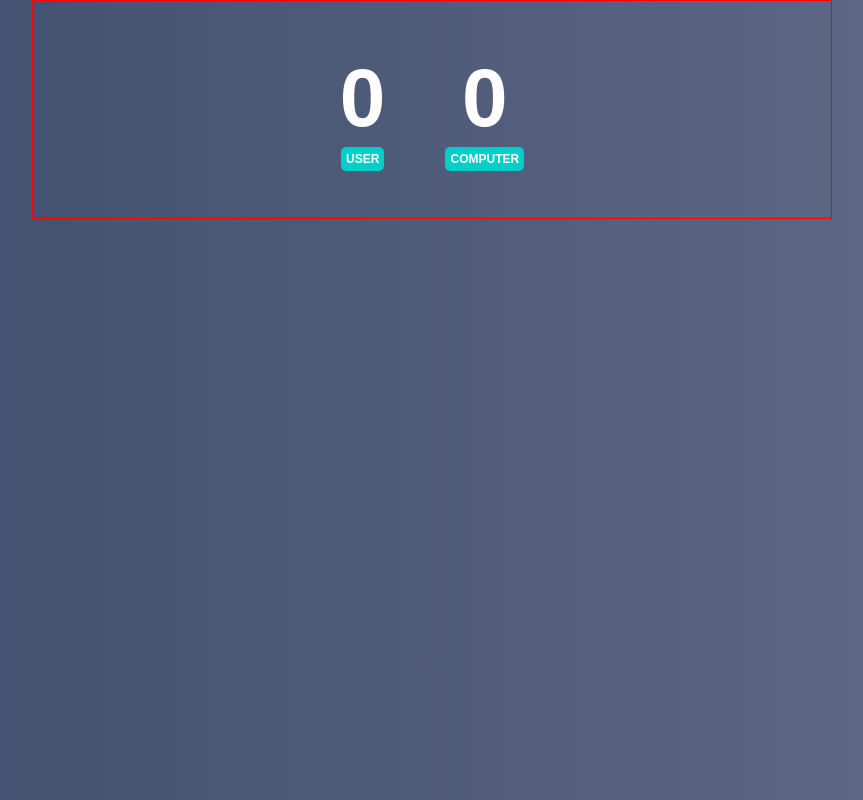
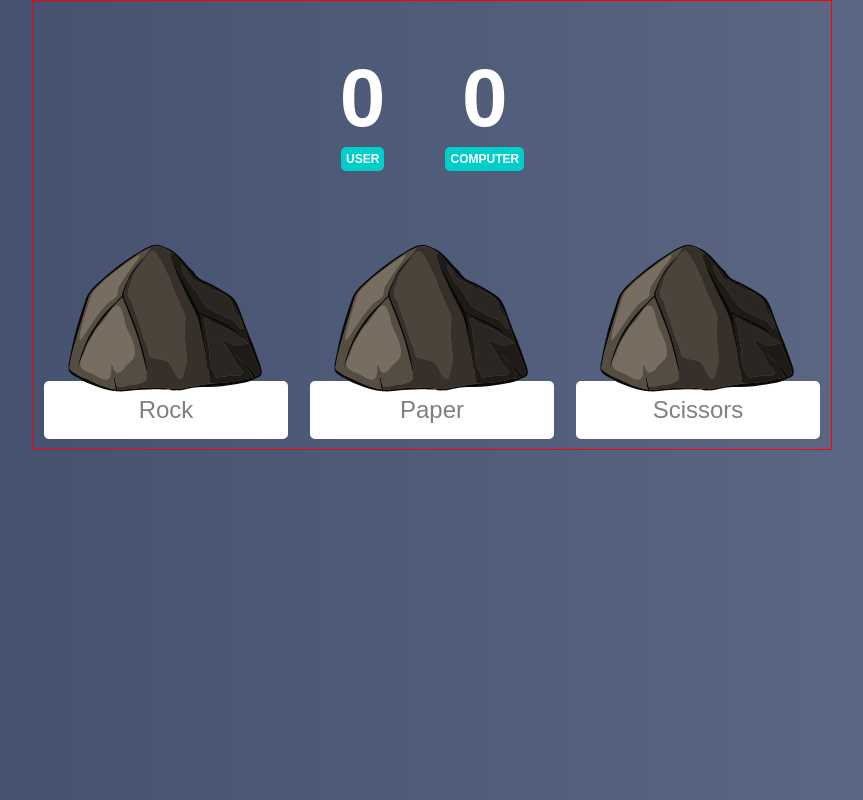
Before and after one commit to aleksiliu/rock-paper-scissors, a plain HTML site: page index.html in a window 1280 px wide. Shown: the whole page, without its empty margins (208-1071 px from the left). Drawn offline with Linux system fonts and the light colour scheme.

Commit message:
Add rock weapon

```diff
--- a/index.html
+++ b/index.html
@@ -25,6 +25,31 @@
 
         </div>
 
+        <div class="weapon__container">
+
+            <div class="weapon">
+
+                <img class="rock__img" src="img/rock.svg" alt="Rock">
+                <p class="rock__title"> Rock </p>
+
+            </div>
+
+            <div class="weapon">
+
+                <img class="rock__img" src="img/rock.svg" alt="Rock">
+                <p class="rock__title"> Paper </p>
+
+            </div>
+
+            <div class="weapon">
+
+                <img class="rock__img" src="img/rock.svg" alt="Rock">
+                <p class="rock__title"> Scissors </p>
+
+            </div>
+
+        </div>
+
     </div>
 
 </body>
--- a/styles.css
+++ b/styles.css
@@ -16,14 +16,13 @@ h3 {
 .container {
   max-width: 800px;
   margin: 0 auto;
-  display: flex;
-  align-items: center;
-  justify-content: center;
   border: 1px solid red;
 }
 
 .scores__container {
   display: flex;
+  align-items: center;
+  justify-content: center;
   padding: 20px;
   color: white;
   font-size: 20px;
@@ -41,5 +40,34 @@ h3 {
   text-transform: uppercase;
   font-size: 12px;
   font-weight: bold;
-  font
 }
+
+.weapon__container {
+  display: flex;
+  justify-content: space-around;
+}
+
+.weapon {
+  width: 33%;
+  text-align: center;
+  cursor: pointer;
+  padding: 10px;
+}
+
+.rock__img {
+  width: 200px;
+  position: relative;
+  top: 15px;
+}
+
+.rock__title {
+  background-color: white;
+  padding: 15px;
+  font-size: 24px;
+  color: gray;
+  border-radius: 5px;
+}
+
+.rock__title:hover {
+  box-shadow: 0px 2px 10px 5px rgba(0,0,0,0.15);
+}
```
